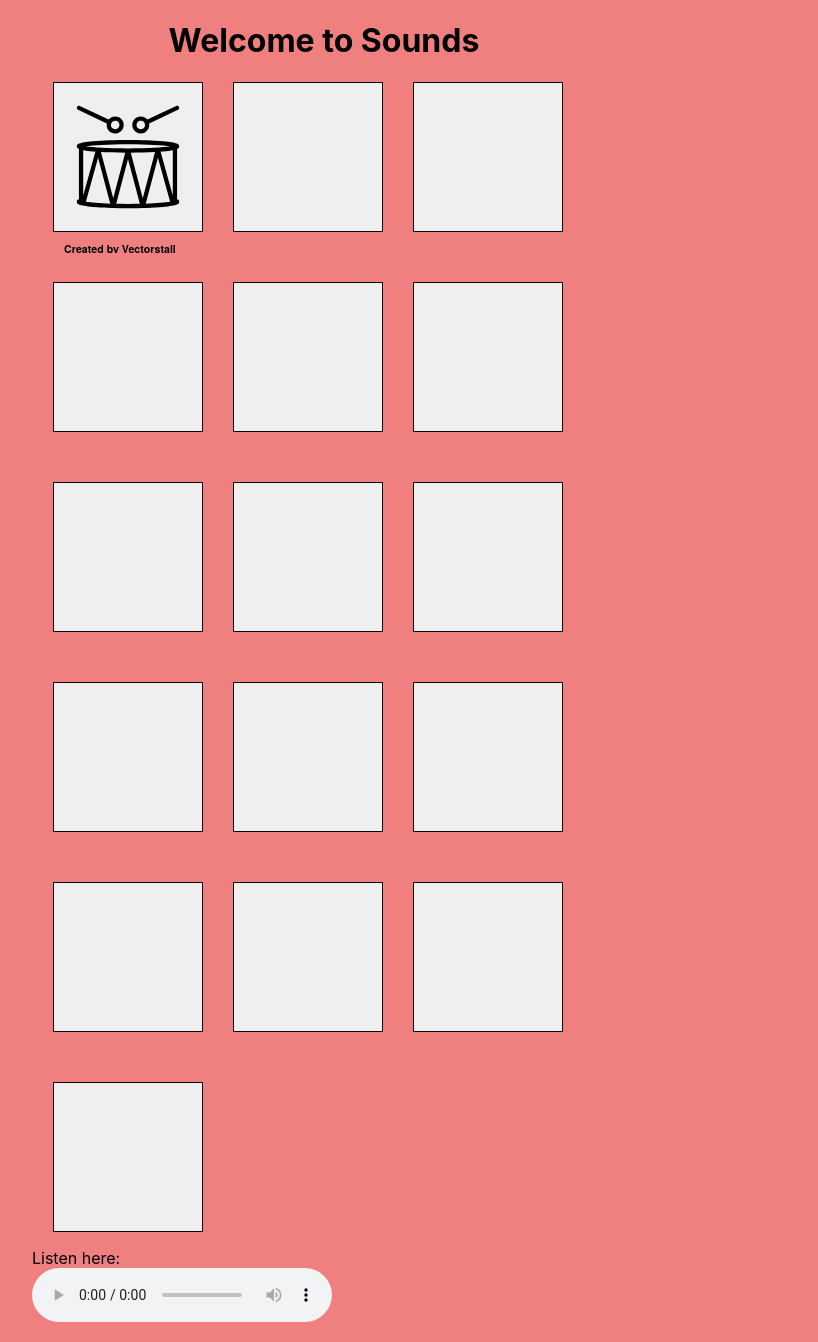
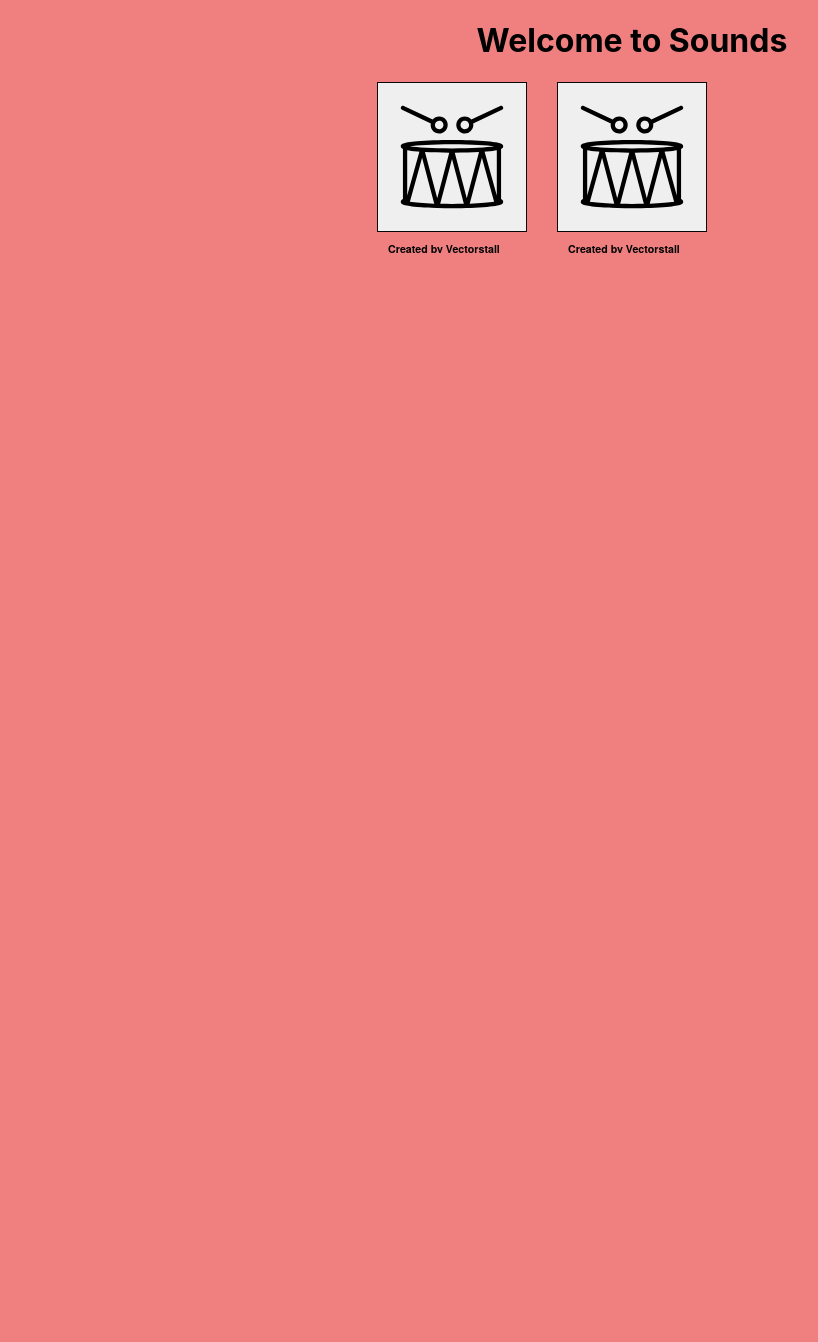
Before and after one commit to Kennie-create/sound, a React (Create React App) app: page / in a window 1280 px wide. Shown: the whole page, without its empty margins (8-826 px from the left). After the commit the page ends 800 px from the top, so only its background shows below. Built offline with nearby package versions, Linux system fonts and the light colour scheme.

Commit message:
Re-centered grid,created new component

```diff
--- a/src/App.css
+++ b/src/App.css
@@ -2,10 +2,15 @@ body {
   background-color: lightcoral;
 }
 
-section,h1 {
+section {
   padding: 0 1em;
   text-align: center;
   max-width: 600px;
+  margin: 0 auto;
+}
+
+h1 {
+  text-align: center;
 }
 
 .grid
@@ -16,12 +21,12 @@ section,h1 {
   grid-gap:50px 30px; /* 50 pixels of space added between rows and 30 pixels added between columns  */
   justify-content: center;
   grid-auto-rows: 150px;
-
 }
 
 .button {
   border:thin rgb(8, 6, 6) solid;
   padding:10px;
+  display: block;
 }
 
 @media only screen and (max-width: 600px) {
@@ -31,7 +36,3 @@ section,h1 {
   }
 
 }
-
-.figure {
-  margin: 0 auto;
-}
--- a/src/App.js
+++ b/src/App.js
@@ -1,47 +1,36 @@
-import React from 'react';
-import './App.css';
+import React from "react";
+import "./App.css";
+import SoundButton from "./components/SoundButton";
 
-function playAudio(url){
-  new Audio(url).play()
+const buttons = [
+  {
+    image: "/images/drums.svg",
+    sound: "/sounds/mixkit-heavy-rain-loop-1243.wav",
+    alt: "drums",
+  },
+  {
+    image: "/images/drums.svg",
+    sound: "/sounds/mixkit-heavy-rain-loop-1243.wav",
+    alt: "drums",
   }
+];
+
+const AllButtons = () => {
+  return buttons.map((button) => {
+    return (
+      <SoundButton image={button.image} sound={button.sound} alt={button.alt} />
+    );
+  });
+};
 function App() {
   return (
     <>
       <h1> Welcome to Sounds </h1>
-  <meta name="viewport" content="width=device-width, initial-scale=1.0"></meta>
-
       <section>
         <div className="grid">
-
-      <button className="button" onClick={() => playAudio("/sounds/mixkit-heavy-rain-loop-1243.wav")}><img  src="/images/drums.svg" alt="drums"/></button >
-      <button className="button"></button>
-      <button className="button"></button>
-      <button className="button"></button>
-      <button className="button"></button>
-      <button className="button"></button>
-      <button className="button"></button>
-      <button className="button"></button>
-      <button className="button"></button>
-      <button className="button"></button>
-      <button className="button"></button>
-      <button className="button"></button>
-      <button className="button"></button>
-      <button className="button"></button>
-      <button className="button"></button>
-      <button className="button"></button>
-
+          <AllButtons />
         </div>
       </section>
-
-  <figure>
-    <figcaption>Listen here:</figcaption>
-    <audio
-        controls
-        src="mixkit-heavy-rain-loop-1243.wav">
-        Your browser does not support the audio element.
-    </audio>
-</figure>
-
     </>
   );
 }
--- /dev/null
+++ b/src/components/SoundButton.jsx
@@ -0,0 +1,19 @@
+import React from "react";
+
+function playAudio(url){
+  new Audio(url).play()
+}
+
+const SoundButton = (props) => {
+  const {image,alt,sound} = props
+  return (
+    <button
+      className="button"
+      onClick={() => playAudio(sound)}
+    >
+      <img src={image} alt={alt} />
+    </button>
+  );
+};
+
+export default SoundButton;
```
Lines whose indentation alone changed are shown as unchanged.
